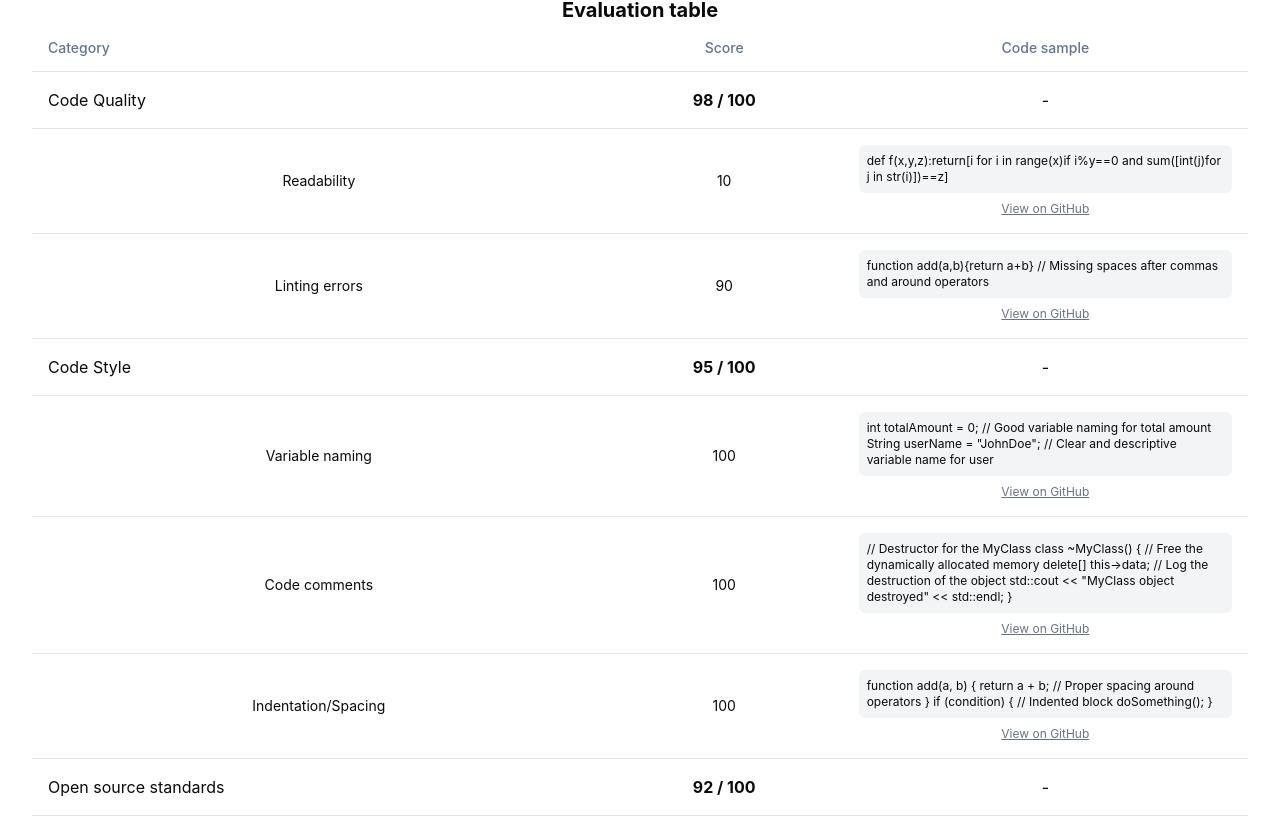
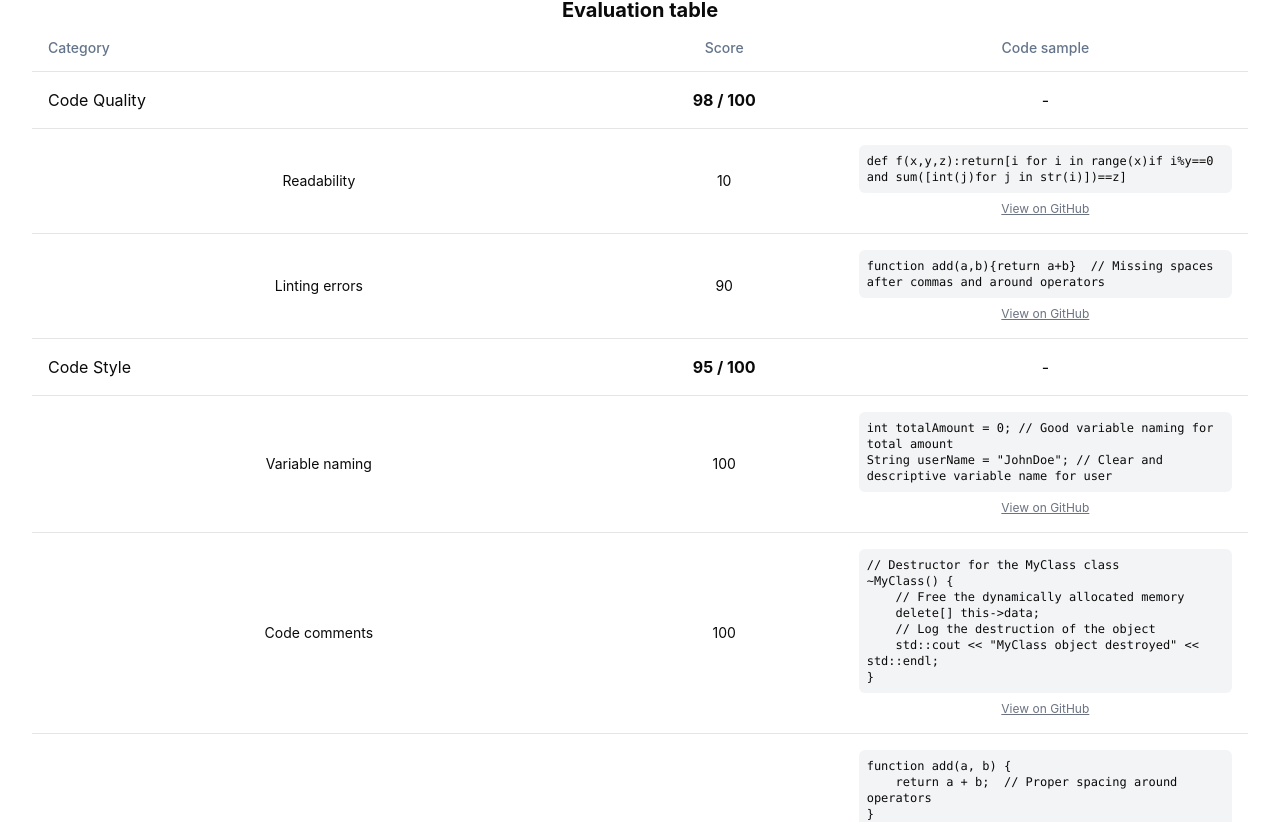
Before and after one commit to Lyton505/afrotech-hackathon2024-open-source-wand, a React (Vite) app in the folder afrotech-hack-frontend/: page /results in a window 1280 px wide. Shown: the part 1733-2555 px from the top of the page. Built offline with nearby package versions, Linux system fonts and the light colour scheme.

Commit message:
fix: view code in block

```diff
--- a/afrotech-hack-frontend/src/components/EvaluationTable.tsx
+++ b/afrotech-hack-frontend/src/components/EvaluationTable.tsx
@@ -150,7 +150,7 @@ export default function EvaluationTable() {
                             <TableCell className="text-center text-sm">{criteria.score}</TableCell>
                             <TableCell className="text-center w-1/3 break-words text-xs">
                                 <div className="flex flex-col gap-2">
-                                    <p className="text-xs bg-gray-100 p-2 rounded-md text-left">{criteria.sample}</p>
+                                    <pre className="text-xs bg-gray-100 p-2 rounded-md text-left w-full break-words text-wrap">{criteria.sample}</pre>
                                     <div className="text-xs w-full justify-center flex"><p className="text-center w-fit text-gray-500 cursor-pointer hover:text-gray-800"><a className="underline"  href={criteria.link} target="_blank" rel="noopener noreferrer">View on GitHub</a></p></div>
                                 </div>
                             </TableCell>
```
